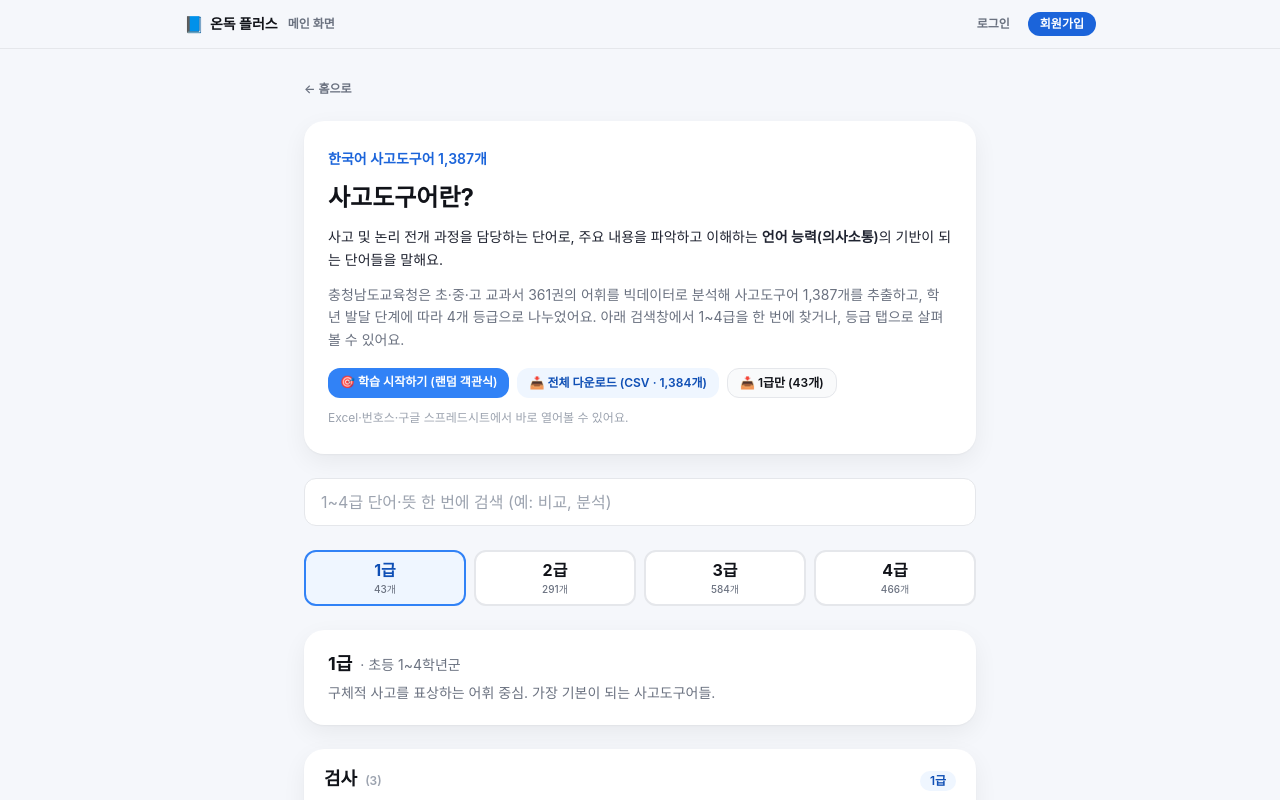
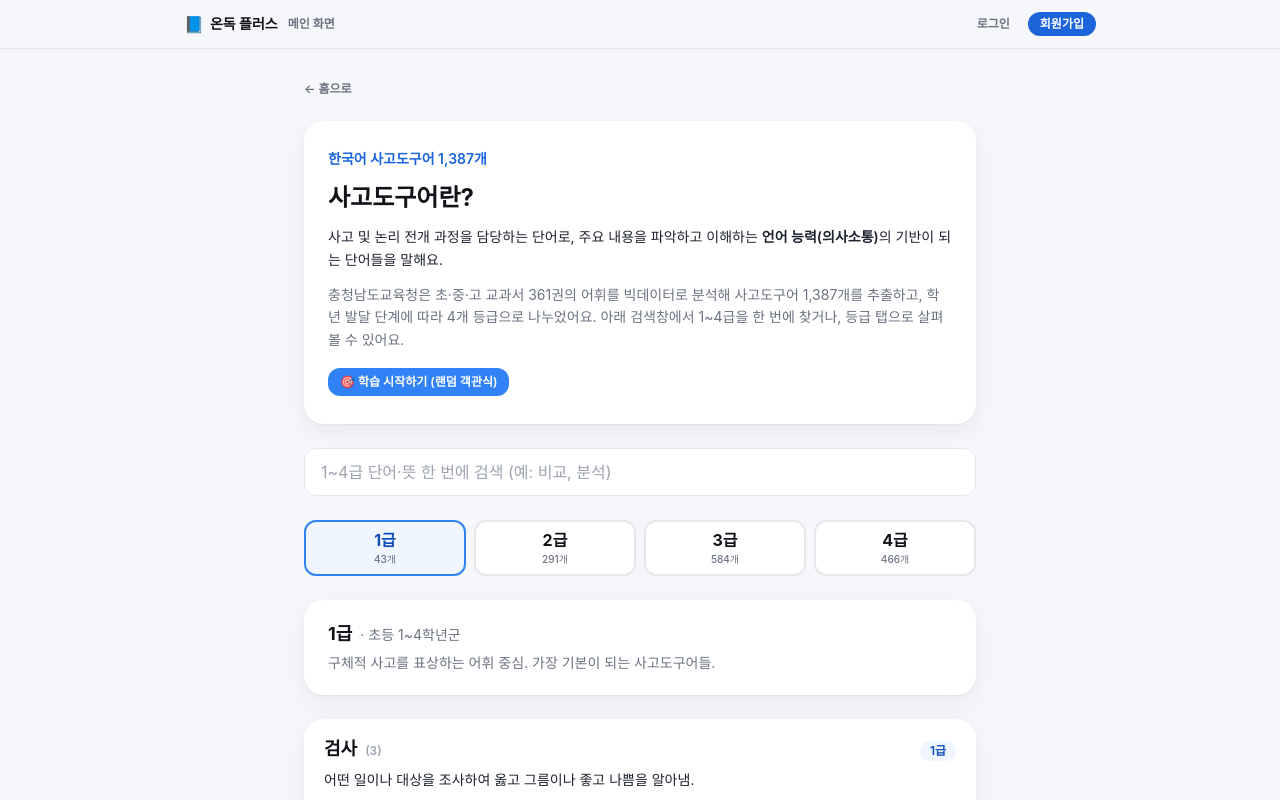
Before and after one commit to uisu-dev/ondok, a Next.js app: page /sago in a window 1280 px wide. Shown: the top 800 px of the page. Built offline with nearby package versions, Linux system fonts and the light colour scheme; no server answers; a web font is replaced by a local one.

Commit message:
fix: 사고도구어 CSV 다운로드를 교원·관리자 전용으로 제한
- 학생 계정은 사전 페이지의 CSV 다운로드 버튼 숨김
- /api/me 추가 (클라이언트에서 현재 사용자 role 조회)
- teacher/admin 만 다운로드 버튼 + 안내 문구 노출

```diff
--- /dev/null
+++ b/src/app/api/me/route.ts
@@ -0,0 +1,13 @@
+import { NextResponse } from "next/server";
+import { getSignedInUser } from "@/lib/auth";
+
+export const dynamic = "force-dynamic";
+
+// 현재 로그인 사용자의 간단한 정보 (클라이언트 컴포넌트에서 권한 분기용).
+export async function GET() {
+  const user = await getSignedInUser();
+  return NextResponse.json({
+    signedIn: !!user,
+    role: user?.profile?.role ?? null,
+  });
+}
--- a/src/app/sago/page.tsx
+++ b/src/app/sago/page.tsx
@@ -1,6 +1,6 @@
 "use client";
 
-import { useMemo, useState } from "react";
+import { useEffect, useMemo, useState } from "react";
 import Link from "next/link";
 import { Card } from "@/components/ui/Card";
 import { Chip } from "@/components/ui/Chip";
@@ -84,6 +84,17 @@ function downloadCsv(
 export default function SagoPage() {
   const [grade, setGrade] = useState<Grade>(1);
   const [query, setQuery] = useState("");
+  // CSV 다운로드는 교원·관리자만. 학생은 버튼 숨김.
+  const [canDownload, setCanDownload] = useState(false);
+
+  useEffect(() => {
+    fetch("/api/me", { cache: "no-store" })
+      .then((r) => r.json())
+      .then((d) => {
+        if (d?.role === "teacher" || d?.role === "admin") setCanDownload(true);
+      })
+      .catch(() => {});
+  }, []);
 
   const allWords = sagoData.words as WordEntry[];
   const allDefs = definitionsData.definitions as Record<
@@ -165,6 +176,8 @@ export default function SagoPage() {
             >
               🎯 학습 시작하기 (랜덤 객관식)
             </Link>
+            {canDownload && (
+              <>
                 <button
                   type="button"
                   onClick={() => downloadCsv(allWords, definitionsData.definitions as Record<string, Record<string, string>>)}
@@ -179,10 +192,14 @@ export default function SagoPage() {
                 >
                   📥 {grade}급만 ({wordsOfGrade.length}개)
                 </button>
+              </>
+            )}
           </div>
+          {canDownload && (
             <p className="text-xs text-fg-subtle">
-            Excel·번호스·구글 스프레드시트에서 바로 열어볼 수 있어요.
+              Excel·넘버스·구글 스프레드시트에서 바로 열어볼 수 있어요. (교원 전용)
             </p>
+          )}
         </Card>
 
         {/* Search — 1~4급 전체에서 찾기 */}
```
Lines whose indentation alone changed are shown as unchanged.
